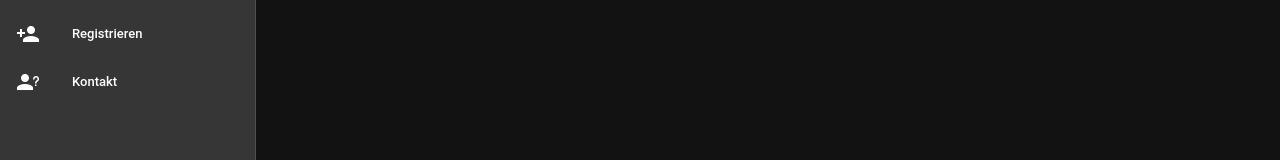
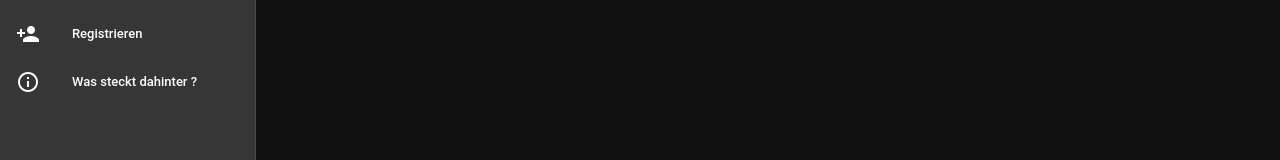
Before and after one commit to hfu-gis/Theta, a Vue app: page /#/ in a window 1280 px wide. Shown: the part 206-366 px from the top of the page. Built offline with nearby package versions, Linux system fonts and the light colour scheme; a small style sheet from the web is missing.

Commit message:
Changes to show About

```diff
--- a/src/App.vue
+++ b/src/App.vue
@@ -43,12 +43,12 @@
           </v-list-item-content>
         </v-list-item>
 
-        <v-list-item link :to="{name:'Kontakt'}">
+        <v-list-item link :to="{name:'About'}">
           <v-list-item-action>
-            <v-icon>mdi-account-question</v-icon>
+            <v-icon>mdi-information-outline</v-icon>
           </v-list-item-action>
           <v-list-item-content>
-            <v-list-item-title>Kontakt</v-list-item-title>
+            <v-list-item-title>Was steckt dahinter ?</v-list-item-title>
           </v-list-item-content>
         </v-list-item>
       </v-list>
@@ -84,8 +84,7 @@
   import Footer from './components/Footer';
   export default {
     components:{
-      Footer,
-      'app-footer': Footer
+      Footer
     },
     props: {
       source: String,
--- a/src/router/index.js
+++ b/src/router/index.js
@@ -11,6 +11,7 @@ import Registrierung_succesful from "../views/Registrierung_succesful";
 import Datenschutzbestimmungen from "../views/Datenschutzbestimmungen";
 import Passwort_Vergessen from "../views/Passwort_Vergessen";
 import Yourwordotd from "../views/Yourwordotd";
+import About from "../views/About";
 Vue.use(VueRouter);
 
 export default new VueRouter({
@@ -70,5 +71,10 @@ export default new VueRouter({
             name: 'Yourwordotd',
             component: Yourwordotd
         },
+        {
+            path:"/About",
+            name: "About",
+            component: About
+        },
     ]
 })
--- /dev/null
+++ b/src/views/About.vue
@@ -0,0 +1,17 @@
+<template>
+    <div class="body-1">
+        <h1>Was steckt hinter D(M) Dictionary?</h1>
+    </div>
+</template>
+
+<script>
+    export default {
+        name: "Was steckt dahinter?"
+
+
+    }
+</script>
+
+<style scoped>
+
+</style>
```
